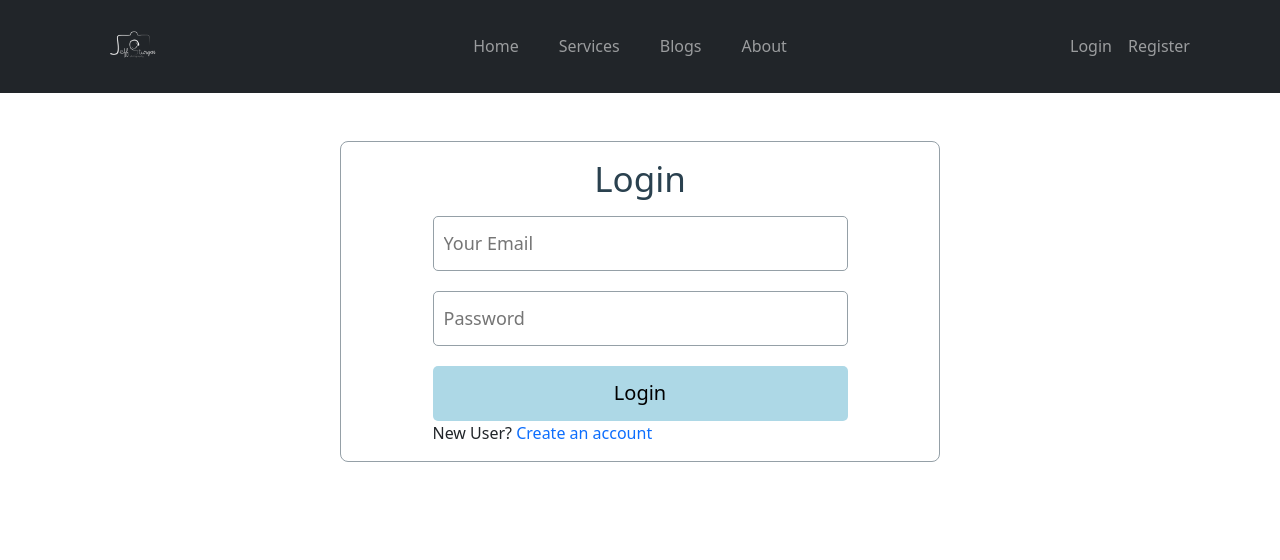
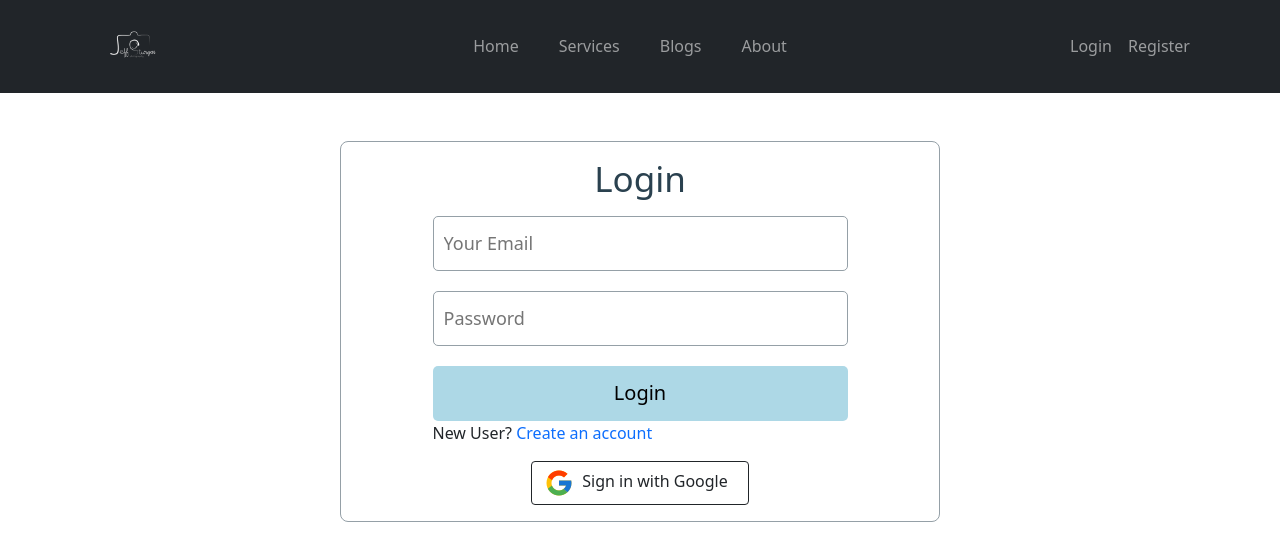
Before and after one commit to abrakib942/sports-photographer, a React (Create React App) app: page /login in a window 1280 px wide. Shown: the top 560 px of the page. Built offline with nearby package versions, Linux system fonts and the light colour scheme.

Commit message:
google login added

```diff
--- a/src/components/login/Login.js
+++ b/src/components/login/Login.js
@@ -1,7 +1,11 @@
 import React, { useState } from "react";
-import { useSignInWithEmailAndPassword } from "react-firebase-hooks/auth";
+import {
+  useSignInWithEmailAndPassword,
+  useSignInWithGoogle,
+} from "react-firebase-hooks/auth";
 import { Link, useNavigate } from "react-router-dom";
 import auth from "../firebase.init";
+import google from "../../images/google.png";
 
 const Login = () => {
   const [email, setEmail] = useState("");
@@ -12,6 +16,9 @@ const Login = () => {
   const [signInWithEmailAndPassword, user, loading, error] =
     useSignInWithEmailAndPassword(auth);
 
+  const [signInWithGoogle, googleUser, googleLoading, googleError] =
+    useSignInWithGoogle(auth);
+
   const handleEmail = (event) => {
     setEmail(event.target.value);
   };
@@ -19,7 +26,7 @@ const Login = () => {
     setPassword(event.target.value);
   };
 
-  if (user) {
+  if (user || googleUser) {
     navigate("/");
   }
 
@@ -72,6 +79,14 @@ const Login = () => {
             Create an account
           </Link>
         </p>
+        <p className="text-danger">{googleError?.message}</p>
+        <button
+          onClick={() => signInWithGoogle()}
+          className=" btn btn-outline-dark d-block mx-auto my-3"
+        >
+          <img src={google} alt="" />
+          <span className="px-2">Sign in with Google</span>
+        </button>
       </div>
     </div>
   );
--- a/src/components/register/Register.js
+++ b/src/components/register/Register.js
@@ -1,7 +1,11 @@
 import React, { useState } from "react";
 import { Link, useNavigate } from "react-router-dom";
 import auth from "../firebase.init";
-import { useCreateUserWithEmailAndPassword } from "react-firebase-hooks/auth";
+import {
+  useCreateUserWithEmailAndPassword,
+  useSignInWithGoogle,
+} from "react-firebase-hooks/auth";
+import google from "../../images/google.png";
 
 const Register = () => {
   const [email, setEmail] = useState("");
@@ -12,6 +16,9 @@ const Register = () => {
 
   const [createUserWithEmailAndPassword, user, loading, error] =
     useCreateUserWithEmailAndPassword(auth);
+
+  const [signInWithGoogle, googleUser, googleLoading, googleError] =
+    useSignInWithGoogle(auth);
 
   const handleEmail = (event) => {
     setEmail(event.target.value);
@@ -27,15 +34,14 @@ const Register = () => {
   if (error) {
     errorElement = (
       <div>
-        <p className="text-danger">Error: {error.message}</p>
+        <p className="text-danger"> {error.message}</p>
       </div>
     );
   }
 
-  if (user) {
+  if (user || googleUser) {
     navigate("/");
   }
-
   const handleSubmit = (event) => {
     event.preventDefault();
 
@@ -91,6 +97,14 @@ const Register = () => {
             Login
           </Link>
         </p>
+        <p className="text-danger">{googleError?.message}</p>
+        <button
+          onClick={() => signInWithGoogle()}
+          className=" btn btn-outline-dark d-block mx-auto my-3"
+        >
+          <img src={google} alt="" />
+          <span className="px-2">Sign in with Google</span>
+        </button>
       </div>
     </div>
   );
```
Also changed, not shown: src/images/google.png (added).
